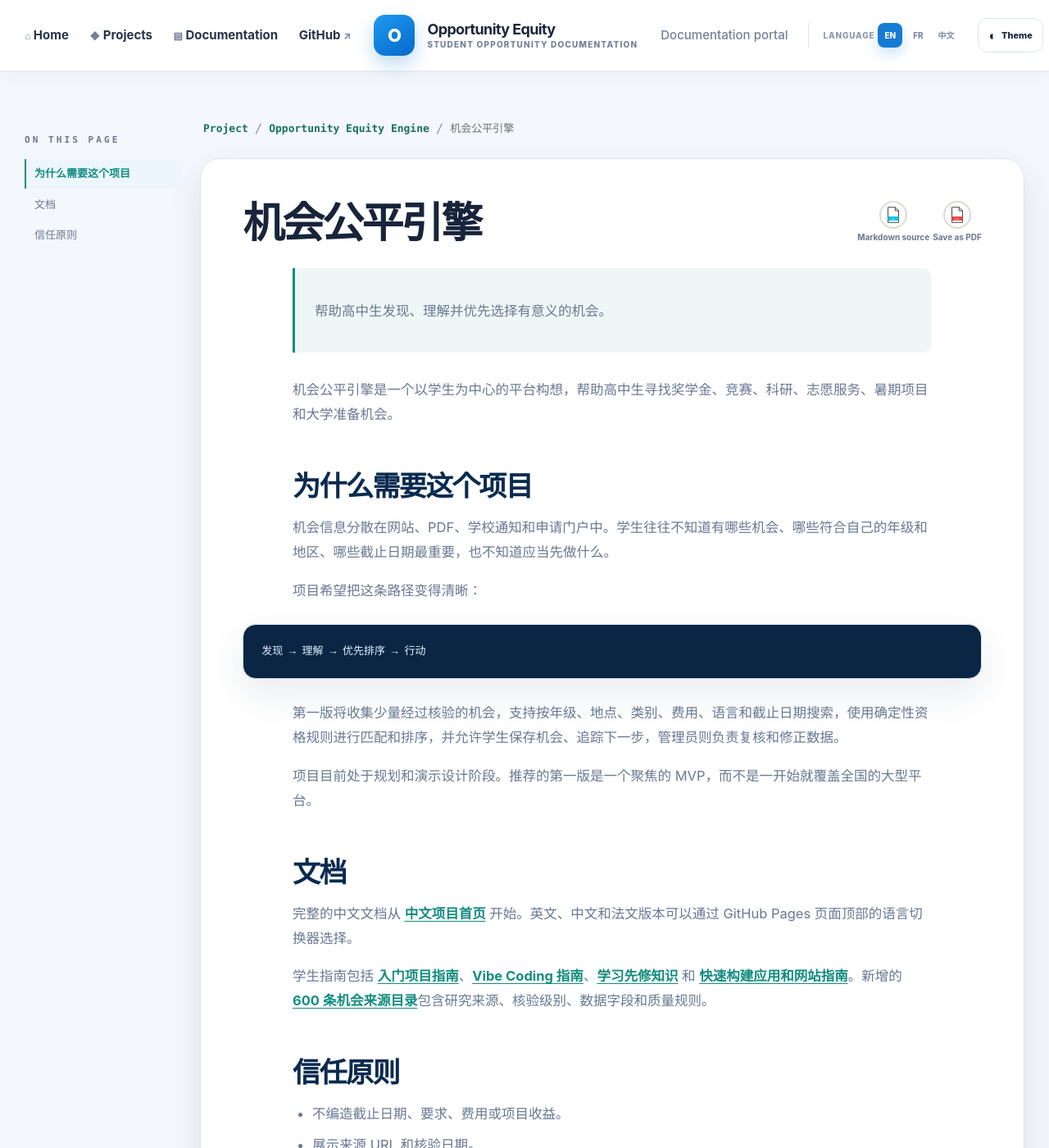
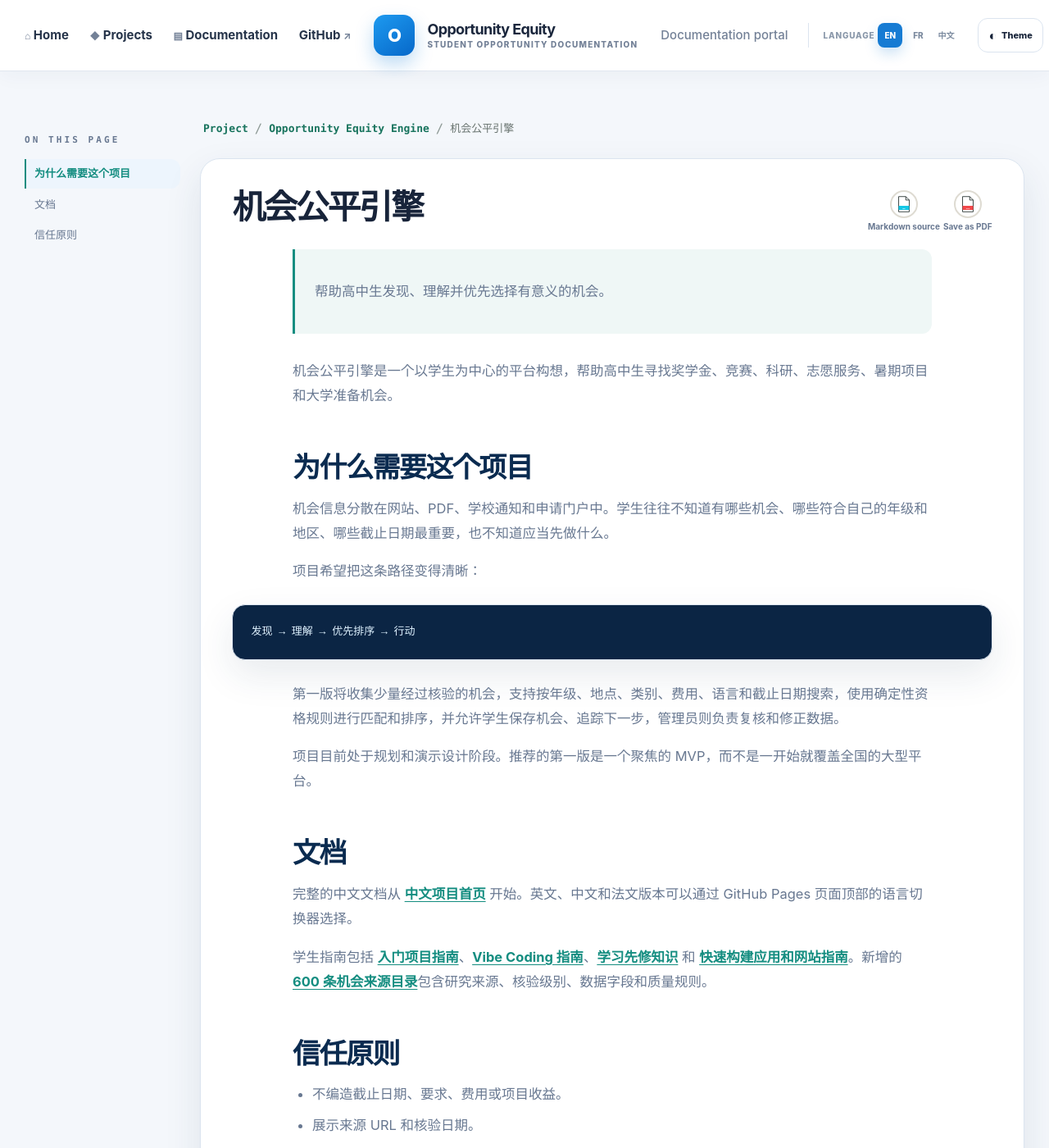
Before and after one commit to andyxuan2010/OpportunityEquityEngine, a Jekyll site: the page built from README.CN.md, in a window 1280 px wide and 1400 px high. Shown: the whole window at 82% size. Built offline with Jekyll 4.4.1, drawn with Linux system fonts in a browser that asks for light colours; our own code applies the rules of GitHub Pages for plain Markdown files.

Commit message:
Reduce document title spacing further

```diff
--- a/assets/css/style.scss
+++ b/assets/css/style.scss
@@ -298,8 +298,8 @@ button { font: inherit; }
 .file-icon-md rect { fill: #13c7e5; }
 .file-icon-pdf rect { fill: #f2484b; }
 .document-action-label { color: currentColor; font-size: 10px; font-weight: 750; line-height: 1.2; white-space: nowrap; }
-.document-content { width: 100%; position: relative; margin: 0; padding: clamp(28px, 4vw, 56px); border: 1px solid var(--line); border-radius: var(--panel-radius); background: var(--surface); box-shadow: var(--shadow); }
-.document-content > .document-actions { position: absolute; top: clamp(28px, 4vw, 56px); right: clamp(28px, 4vw, 56px); width: auto; margin: 0; }
+.document-content { width: 100%; position: relative; margin: 0; padding: clamp(20px, 3vw, 40px); border: 1px solid var(--line); border-radius: var(--panel-radius); background: var(--surface); box-shadow: var(--shadow); }
+.document-content > .document-actions { position: absolute; top: clamp(20px, 3vw, 40px); right: clamp(20px, 3vw, 40px); width: auto; margin: 0; }
 .document-content > h1,
 .document-content > h2,
 .document-content > h3,
@@ -312,8 +312,8 @@ button { font: inherit; }
 .document-content > table,
 .document-content > details,
 .document-content > hr { width: min(var(--reading-width), 100%); margin-inline: auto; }
-.document-content > h1:first-of-type { padding-right: 132px; }
-.document-content h1 { margin: 0 0 20px; color: var(--ink); font-size: clamp(34px, 4vw, 54px); letter-spacing: -.055em; line-height: 1.02; }
+.document-content > h1:first-of-type { padding-right: 110px; }
+.document-content h1 { margin: 0 0 16px; color: var(--ink); font-size: clamp(30px, 3.2vw, 46px); letter-spacing: -.055em; line-height: 1.02; }
 .document-content h2 { margin: 54px auto 14px; color: var(--navy); font-size: clamp(25px, 3vw, 34px); letter-spacing: -.045em; line-height: 1.1; }
 .document-content h3 { margin: 30px auto 12px; color: var(--navy); font-size: clamp(20px, 2.3vw, 28px); letter-spacing: -.035em; line-height: 1.15; }
 .document-content h2, .document-content h3, .document-content h4 { scroll-margin-top: 112px; }
@@ -412,7 +412,7 @@ button { font: inherit; }
   .file-icon { width: 32px; height: 32px; }
   .file-icon svg { width: 17px; height: 21px; }
   .document-action-label { font-size: 8px; }
-  .document-content { padding: 24px 18px; border-radius: 20px; }
+  .document-content { padding: 18px 14px; border-radius: 20px; }
   .document-content p, .document-content li { font-size: 16px; }
   .document-related { margin-top: 26px; }
   .document-related-header { align-items: flex-start; flex-direction: column; gap: 6px; }
```
